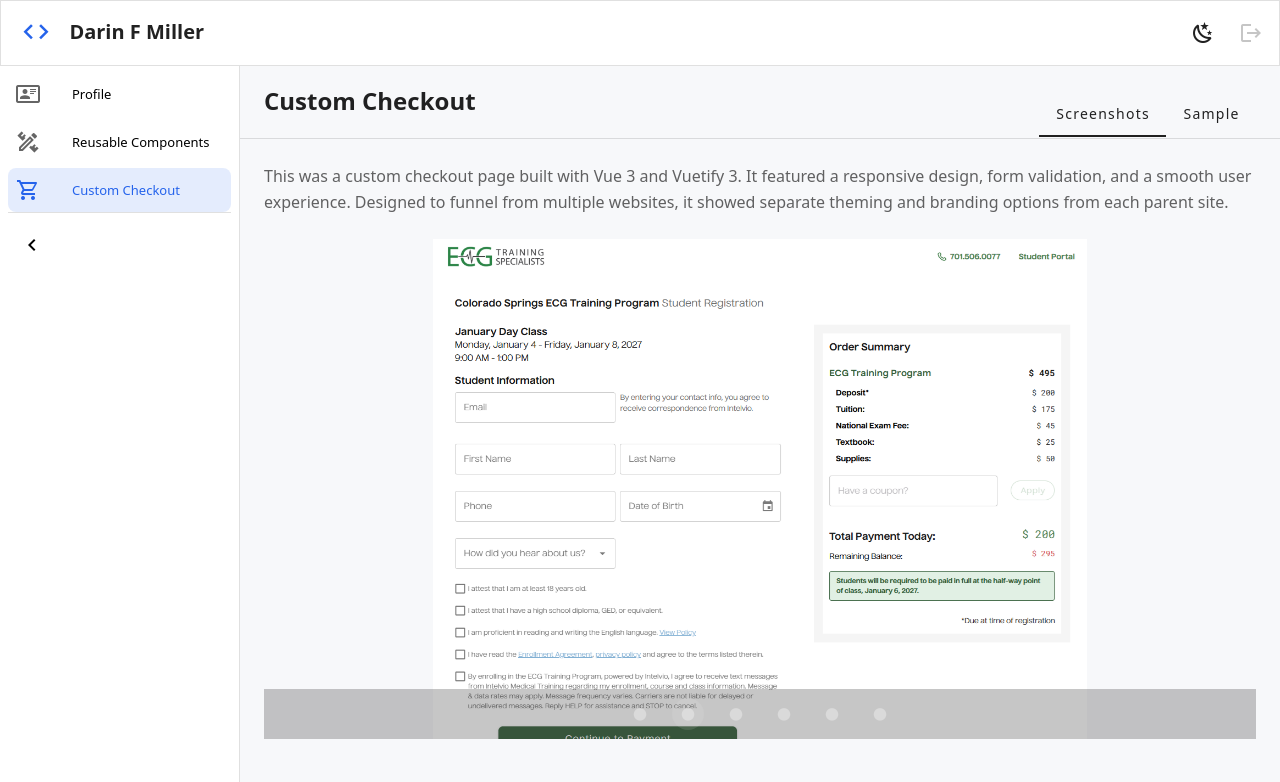
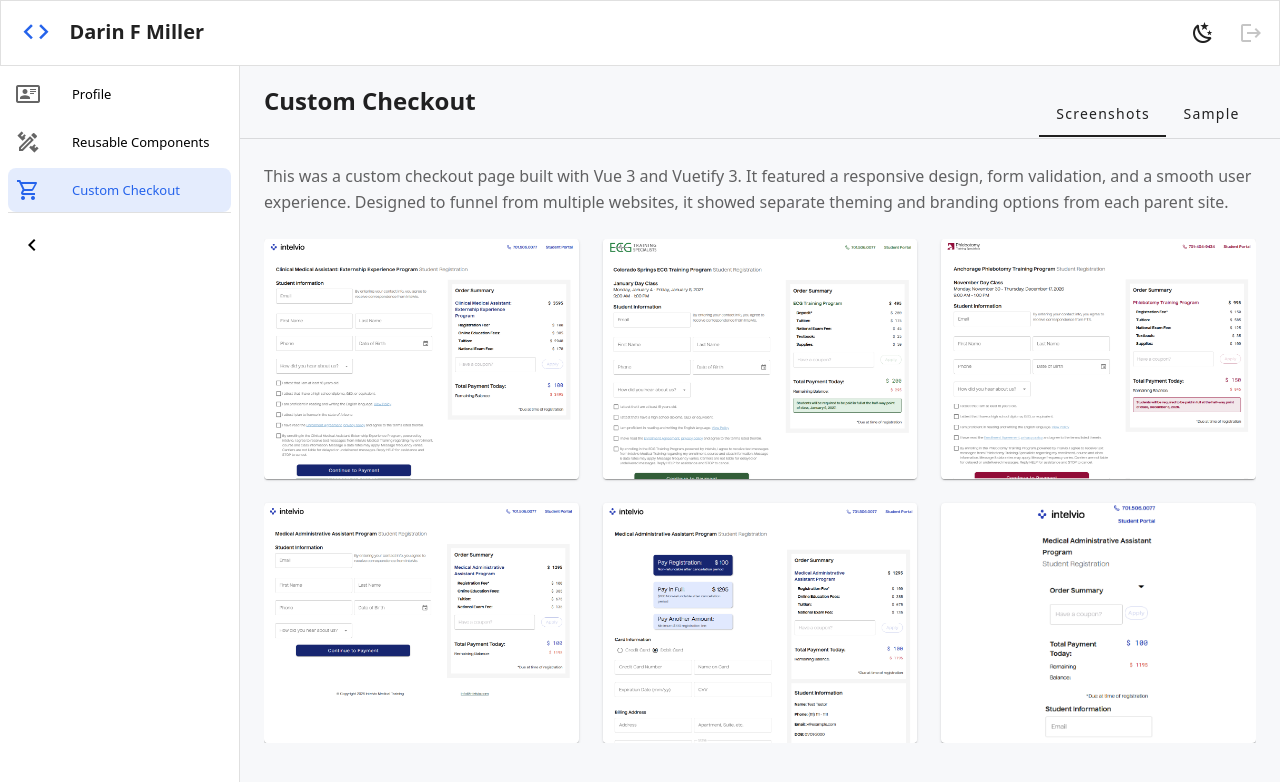
Before and after one commit to dfmiller/darin-portfolio, a Vue app: page /checkout in a window 1280 px wide. Shown: the top 782 px of the page. Built offline with nearby package versions, Linux system fonts and the light colour scheme.

Commit message:
screenshots update

```diff
--- a/src/components/Base/BaseDialog.vue
+++ b/src/components/Base/BaseDialog.vue
@@ -4,8 +4,10 @@ import BaseButton from './BaseButton.vue'
 defineProps({
   modelValue: Boolean,
   title: String,
-  confirmLabel: { type: String, default: 'Save changes' },
+  closeLabel: { type: String, default: 'Cancel' },
+  confirmLabel: { type: String, default: null },
   confirmLoading: Boolean,
+  width: { type: [Number, String], default: null },
   maxWidth: { type: [Number, String], default: 440 },
   danger: Boolean,
 })
@@ -16,6 +18,7 @@ const titleId = useId()
 <template>
   <v-dialog
     :model-value="modelValue"
+    :width="width"
     :max-width="maxWidth"
     :aria-labelledby="titleId"
     @update:model-value="$emit('update:modelValue', $event)"
@@ -25,8 +28,8 @@ const titleId = useId()
       <v-card-text class="px-6"><slot /></v-card-text>
       <v-card-actions class="px-6 pb-5">
         <v-spacer />
-        <BaseButton variant="quiet" @click="$emit('update:modelValue', false)">Cancel</BaseButton>
-        <BaseButton :variant="danger ? 'danger' : 'primary'" :loading="confirmLoading" @click="$emit('confirm')">{{ confirmLabel }}</BaseButton>
+        <BaseButton variant="quiet" @click="$emit('update:modelValue', false)">{{ closeLabel }}</BaseButton>
+        <BaseButton v-if="confirmLabel" :variant="danger ? 'danger' : 'primary'" :loading="confirmLoading" @click="$emit('confirm')">{{ confirmLabel }}</BaseButton>
       </v-card-actions>
     </v-card>
   </v-dialog>
--- a/src/views/checkout/ScreenshotsTab.vue
+++ b/src/views/checkout/ScreenshotsTab.vue
@@ -1,20 +1,36 @@
 <template>
+  <v-row>
+    <v-col v-for="(item, index) in images" :key="index" cols="12" sm="4" class="d-flex">
+      <v-card class="flex-d-column w-100" @click="dialogVisible = true; currentItem = index">
+        <v-img :src="item" max-height="30vmin" contain></v-img>
+      </v-card>
+    </v-col>
+  </v-row>
+
+  <BaseDialog v-model="dialogVisible" min-width="calc(100vw - 250px)" closeLabel="Close">
     <v-carousel
-    cycle
+      v-model="currentItem"
       :interval="4000"
       show-arrows="hover"
+      hide-delimiter-background
+      height="100vh"
     >
       <v-carousel-item
         v-for="(image, index) in images"
         :key="index"
         :src="image"
+        :value="index"
         contain
       ></v-carousel-item>
     </v-carousel>
+  </BaseDialog>
 </template>
 
 <script setup lang="ts">
+import BaseDialog from '@/components/Base/BaseDialog.vue';
 import { ref } from 'vue'
+const dialogVisible = ref(false)
+const currentItem = ref(0)
 
 const modules = import.meta.glob('@/assets/images/checkout*.png', { eager: true })
 const images = ref(
```
Lines whose indentation alone changed are shown as unchanged.
